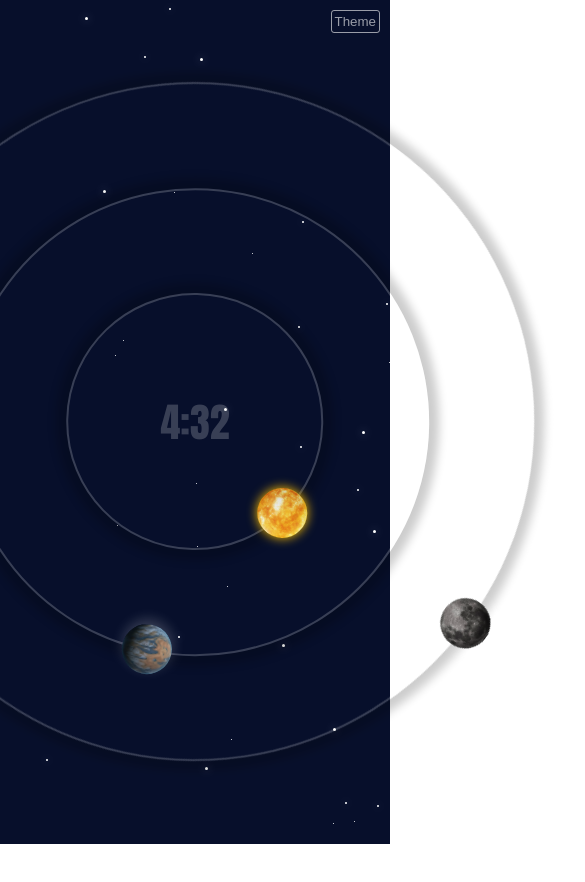
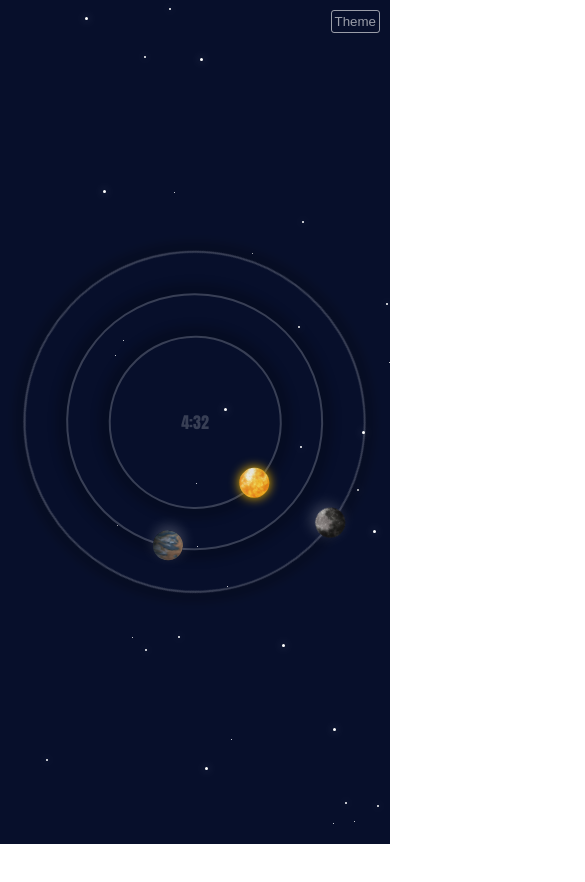
Before and after one commit to tejas-130704/CosmosClock, a browser extension: page index.html in a window 390 px wide. Shown: the top 882 px of the page, 585 px wide, since content can reach past the window. After the commit the page ends 844 px from the top, so only its background shows below. Drawn offline with Linux system fonts and the light colour scheme.

Commit message:
Update style.css

```diff
--- a/style.css
+++ b/style.css
@@ -1,7 +1,6 @@
 * {
     padding: 0px;
     margin: 0px;
-
 }
 
 body {
@@ -16,12 +15,11 @@ body {
 .main {
     width: 100%;
     height: 100%;
-    background-color:#070f2b;
+    background-color: #070f2b;
     display: flex;
     justify-content: center;
     align-items: center;
 }
-
 
 .second,
 .hour,
@@ -30,51 +28,49 @@ body {
     justify-content: center;
     align-items: center;
     position: absolute;
-    box-shadow: 0 0 10px 10px rgba(0,0,0,0.2);
+    box-shadow: 0 0 10px 10px rgba(0, 0, 0, 0.2);
 }
 
-#second-hand,#min-hand,#hour-hand{
-    width:50px;
+#second-hand, #min-hand, #hour-hand {
+    width: 50px;
     height: 50px;
     border-radius: 50%;
     position: absolute;
-    top:-25px;
+    top: -25px;
+}
 
-}
-#second-hand{
+#second-hand {
     background-image: url('moon.jpg');
     background-position: center;
     background-size: 60px;
-    box-shadow:0px 5px 13px 0px rgba(255,255,255,0.2), inset 0 10px 5px 0px rgba(0,0,0,0.6);
+    box-shadow: 0px 5px 13px 0px rgba(255, 255, 255, 0.2), inset 0 10px 5px 0px rgba(0, 0, 0, 0.6);
+}
 
-}
-#min-hand{
+#min-hand {
     background-image: url('earth.webp');
     background-position: center;
     background-size: 63px;
-    box-shadow:0px 5px 13px 0px rgba(255,255,255,0.2), inset 0 10px 10px 0px rgba(0,0,0,0.3);
+    box-shadow: 0px 5px 13px 0px rgba(255, 255, 255, 0.2), inset 0 10px 10px 0px rgba(0, 0, 0, 0.3);
+}
 
-}
-#hour-hand{
+#hour-hand {
     background-image: url('sun1.jpg');
     background-position: center;
     background-size: 110px;
-    box-shadow:0px 0px 11px 0px #ffc100, inset 0 0 1px 0px #ffc100;
-
+    box-shadow: 0px 0px 11px 0px #ffc100, inset 0 0 1px 0px #ffc100;
 }
 
-
 .time-show {
-   width: 20vh;
-   height: 20vh;
+    width: 20vh;
+    height: 20vh;
     border-radius: 50%;
     display: flex;
     justify-content: center;
     align-items: center;
     flex-wrap: wrap;
-    font-size:2.5em;
+    font-size: 2em;
     z-index: 4;
-    color: rgba(255,255,255,0.2);
+    color: rgba(255, 255, 255, 0.2);
     font-family: Impact;
     font-weight: lighter;
 }
@@ -84,52 +80,107 @@ body {
     height: 80vh;
     border-radius: 50%;
     z-index: 1;
-    transition: transform 1s linear ;
-    border:2px solid rgba(255,255,255,0.2);
+    transition: transform 1s linear;
+    border: 2px solid rgba(255, 255, 255, 0.2);
 }
-
-
 
 #handMin {
     width: 55vh;
     height: 55vh;
-    border:2px solid rgba(255,255,255,0.2);
+    border: 2px solid rgba(255, 255, 255, 0.2);
     border-radius: 50%;
     z-index: 2;
-    transition: transform 1s linear ;
+    transition: transform 1s linear;
 }
 
 #handHr {
     width: 30vh;
     height: 30vh;
-    border:2px solid rgba(255,255,255,0.2);
+    border: 2px solid rgba(255, 255, 255, 0.2);
     border-radius: 50%;
     z-index: 3;
-    transition: transform 1s linear ;
+    transition: transform 1s linear;
 }
 
-.star{
+.star {
     position: absolute;
-    background-color: rgba(255,255,255);
-    box-shadow: 0 0 10px 0px rgba(255,255,255,0.5);
+    background-color: rgba(255, 255, 255);
+    box-shadow: 0 0 10px 0px rgba(255, 255, 255, 0.5);
     border-radius: 50%;
-
 }
 
-
-#changeTheme{
+#changeTheme {
     position: absolute;
-    right:10px;
-    top: 10px ;
-    color:rgba(255, 255, 255, 0.594);
+    right: 10px;
+    top: 10px;
+    color: rgba(255, 255, 255, 0.594);
     border: 1px solid;
-    padding:3px;
+    padding: 3px;
     border-radius: 3px;
     background-color: transparent;
     transition: all 1s;
 }
-#changeTheme:hover{
-    background-color:rgba(255, 255, 255, 0.594) ;
-    color:#070f2b;
 
+#changeTheme:hover {
+    background-color: rgba(255, 255, 255, 0.594);
+    color: #070f2b;
 }
+
+/* Responsive Design */
+@media (max-width: 768px) {
+    .time-show {
+        width: 15vh;
+        height: 15vh;
+        font-size: 1.5em;
+    }
+
+    .second {
+        width: 60vh;
+        height: 60vh;
+    }
+
+    #handMin {
+        width: 40vh;
+        height: 40vh;
+    }
+
+    #handHr {
+        width: 25vh;
+        height: 25vh;
+    }
+
+    #second-hand, #min-hand, #hour-hand {
+        width: 40px;
+        height: 40px;
+        top: -20px;
+    }
+}
+
+@media (max-width: 480px) {
+    .time-show {
+        width: 10vh;
+        height: 10vh;
+        font-size: 1em;
+    }
+
+    .second {
+        width: 40vh;
+        height: 40vh;
+    }
+
+    #handMin {
+        width: 30vh;
+        height: 30vh;
+    }
+
+    #handHr {
+        width: 20vh;
+        height: 20vh;
+    }
+
+    #second-hand, #min-hand, #hour-hand {
+        width: 30px;
+        height: 30px;
+        top: -15px;
+    }
+}
```
